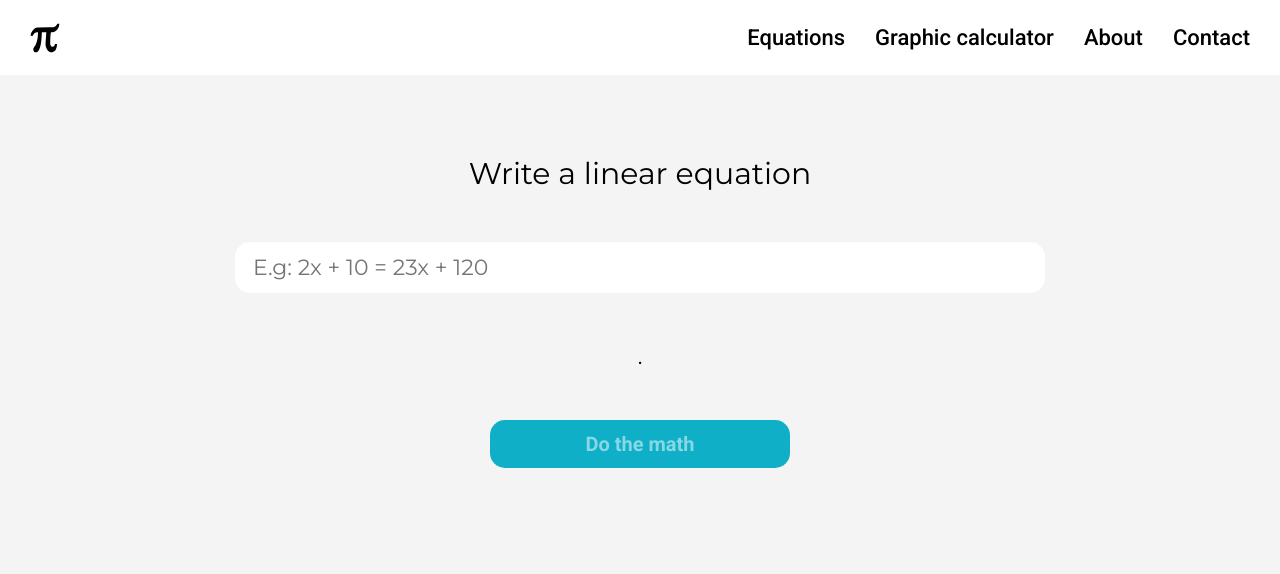
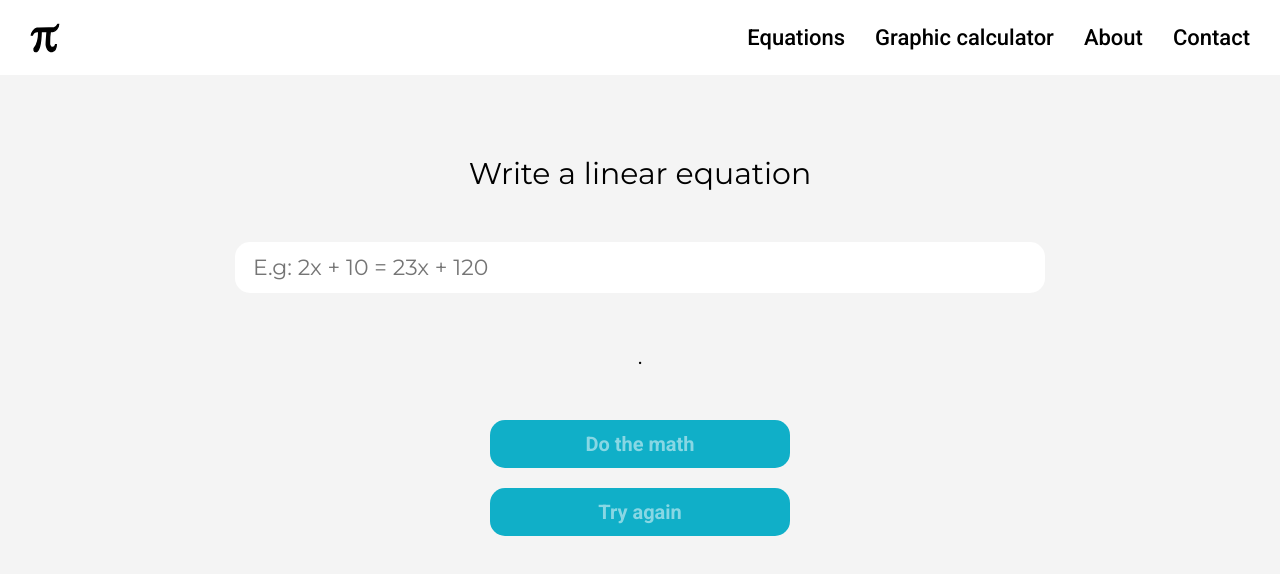
Before and after one commit to IrvingJuarez/equation-solver, a React app: page / in a window 1280 px wide. Shown: the top 574 px of the page. Built offline with nearby package versions, Linux system fonts and the light colour scheme.

Commit message:
The TryAgain button already works, as well as some styles were improved. Left to do is the improvement of the loader

```diff
--- a/src/pages/Equations.jsx
+++ b/src/pages/Equations.jsx
@@ -15,18 +15,18 @@ class Equations extends React.Component {
 
         this.handlerChange = this.handlerChange.bind(this);
         this.handleClick = this.handleClick.bind(this);
+        this.handleTryAgainBtn = this.handleTryAgainBtn.bind(this);
     }
 
     componentDidMount(){
+        this.input = document.querySelector(".equations input")
         this.interpretation = document.querySelector(".equations__interpretation")
         this.doMathBtn = document.querySelector(".equations button")
         chosenPage("Equations")
     }
 
     handleClick = () => {
-        this.setState({
-            loading: true
-        })
+        this.setState({ loading: true })
 
         this.result = doMath(this.state.equation, this)
     }
@@ -44,11 +44,31 @@ class Equations extends React.Component {
         this.interpretation.innerHTML = interpreter(content)
     }
 
+    handleTryAgainBtn = () => {
+        this.input.value = ""
+        this.interpretation.textContent = "."
+        this.setState({
+            enabled: false, equation: "", loading: null, error: null
+        })
+    }
+
     renderBtn = () => {
-        if(this.state.enabled){
-            return( <button className="abled" onClick={this.handleClick}>Do the math</button> )
+        if(!this.state.enabled || this.state.loading === false){
+            return( <button className="equations__doMathBtn nonAbled" disabled>Do the math</button> )
+        }else if(this.state.enabled){
+            return( <button className="equations__doMathBtn abled" onClick={this.handleClick}>Do the math</button> )
+        }
+    }
+
+    renderTryAgainBtn = () => {
+        if(this.state.loading === false){
+            return(
+                <button className="equations__tryAgainBtn abled" onClick={this.handleTryAgainBtn}>Try again</button>
+            )
         }else{
-            return( <button className="nonAbled" disabled>Do the math</button> )
+            return(
+                <button disabled className="nonAbled">Try again</button>
+            )
         }
     }
 
@@ -69,6 +89,7 @@ class Equations extends React.Component {
                 <input type="text" placeholder="E.g: 2x + 10 = 23x + 120" onChange={this.handlerChange}/>
                 <div className="equations__interpretation">.</div>
                 {this.renderBtn()}
+                {this.renderTryAgainBtn()}
                 {this.renderResults()}
             </section>
         )
--- a/src/styles/pages/Equations.scss
+++ b/src/styles/pages/Equations.scss
@@ -60,6 +60,12 @@
         font-size: 1.9rem;
         font-weight: 700;
     }
+    &__doMathBtn {
+        margin-bottom: 12px;
+    }
+    &__tryAgainBtn{
+        margin-bottom: 30px;
+    }
 
     @media screen and (min-width: 750px){
         padding-top: 80px;
@@ -82,6 +88,9 @@
             padding: 12px 0;
             font-size: 2rem;
         }
+        &__doMathBtn {
+            margin-bottom: 20px;
+        }
     }
 }
 
```
